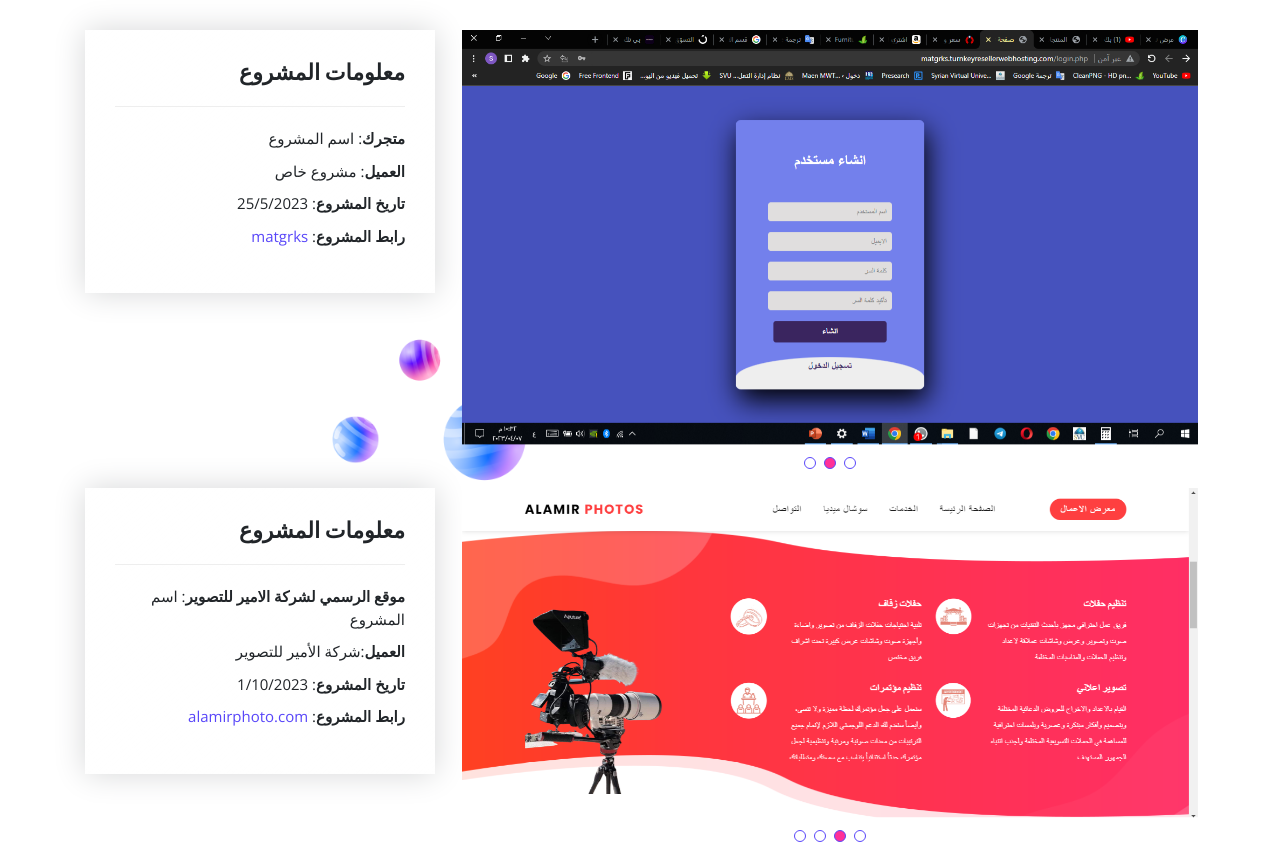
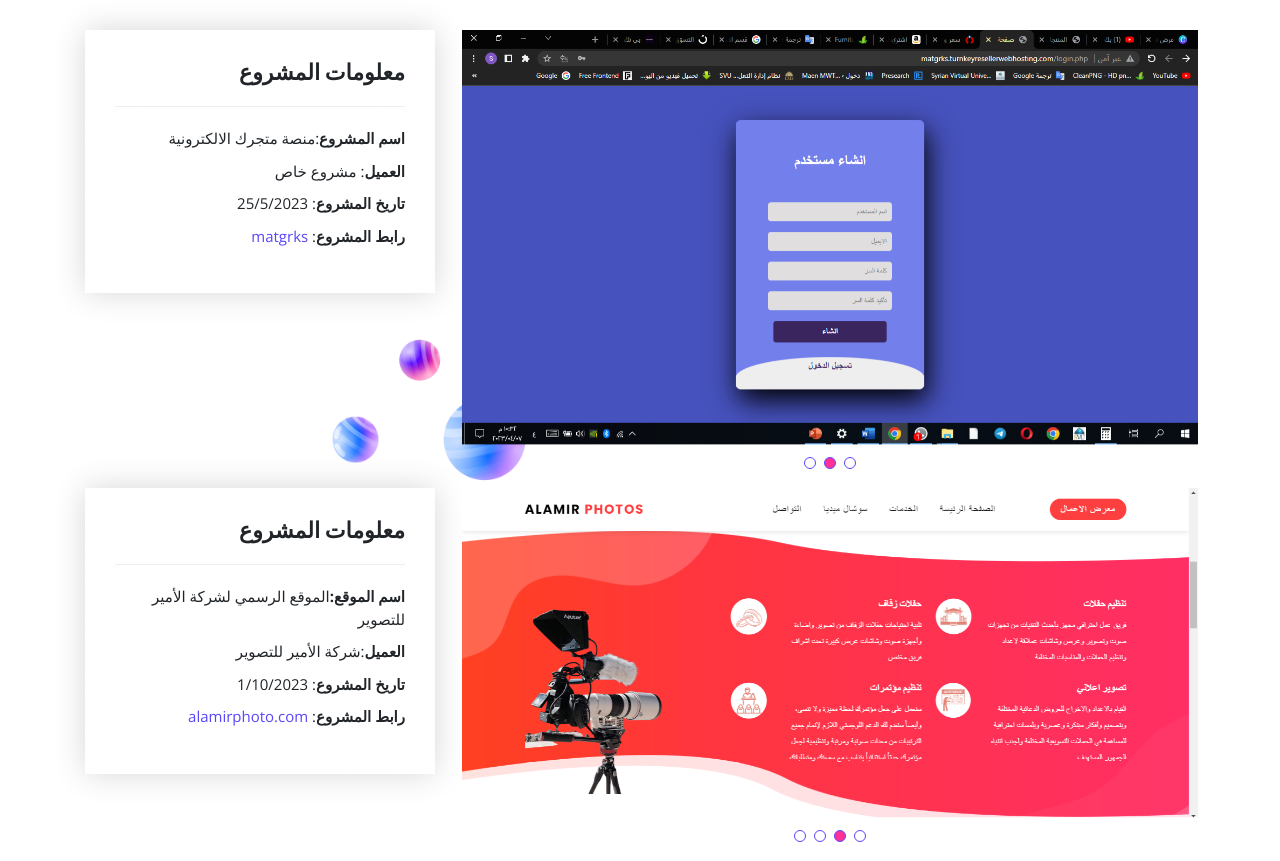
Before and after one commit to sultan99927/ctrlz_coding, a plain HTML site: page index.html in a window 1280 px wide. Shown: the part 1900-2761 px from the top of the page. Drawn offline with nearby package versions, Linux system fonts and the light colour scheme.

Commit message:
index.html

```diff
--- a/index.html
+++ b/index.html
@@ -334,7 +334,7 @@
             <div class="portfolio-info">
               <h3>معلومات المشروع</h3>
               <ul>
-                <li><strong>متجرك</strong>: اسم المشروع</li>
+                <li><strong>اسم المشروع</strong>:منصة متجرك الالكترونية</li>
                 <li><strong>العميل</strong>: مشروع خاص</li>
                 <li><strong>تاريخ المشروع</strong>: 25/5/2023</li>
                 <li>
@@ -395,7 +395,7 @@
             <div class="portfolio-info">
               <h3>معلومات المشروع</h3>
               <ul>
-                <li><strong>موقع الرسمي لشركة الامير للتصوير</strong>: اسم المشروع</li>
+                <li><strong>اسم الموقع:</strong>الموقع الرسمي لشركة الأمير للتصوير</li>
                 <li><strong>العميل</strong>:شركة الأمير للتصوير</li>
                 <li><strong>تاريخ المشروع</strong>: 1/10/2023</li>
                 <li>
@@ -570,7 +570,7 @@
           <h3> <span></span></h3>
           <p>
             فريق من المهندسين متخصص في اداء جميع الاعمال البرمجية والقيام
-            بالتصميم جميع انواع التطبيقات و المواقع بالاضافة للقيام باعمال
+            بتصميم جميع انواع التطبيقات و المواقع بالاضافة للقيام باعمال
             تصميم الصور ومونتاج الفيديو.
           </p>
         </div>
```
